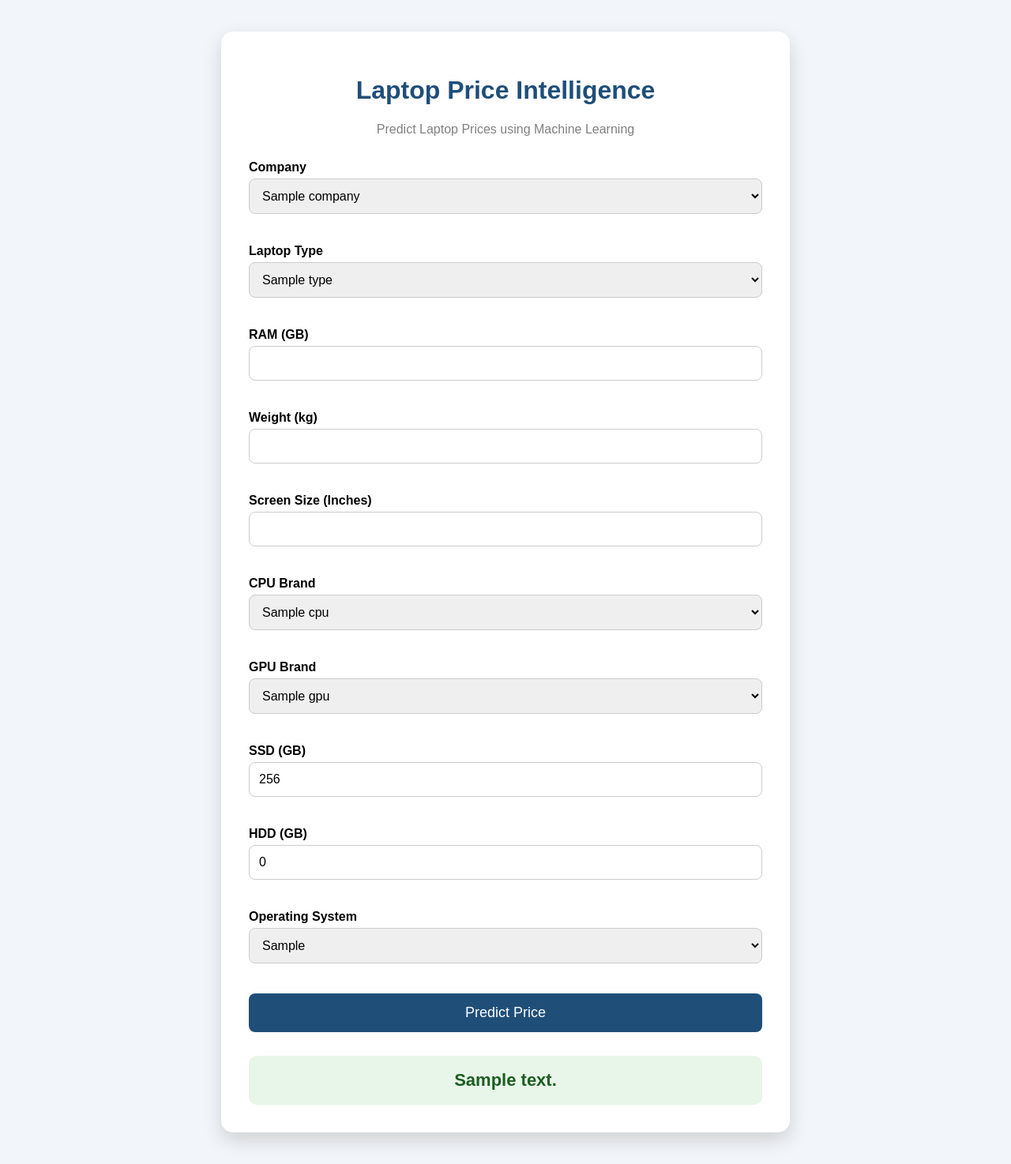
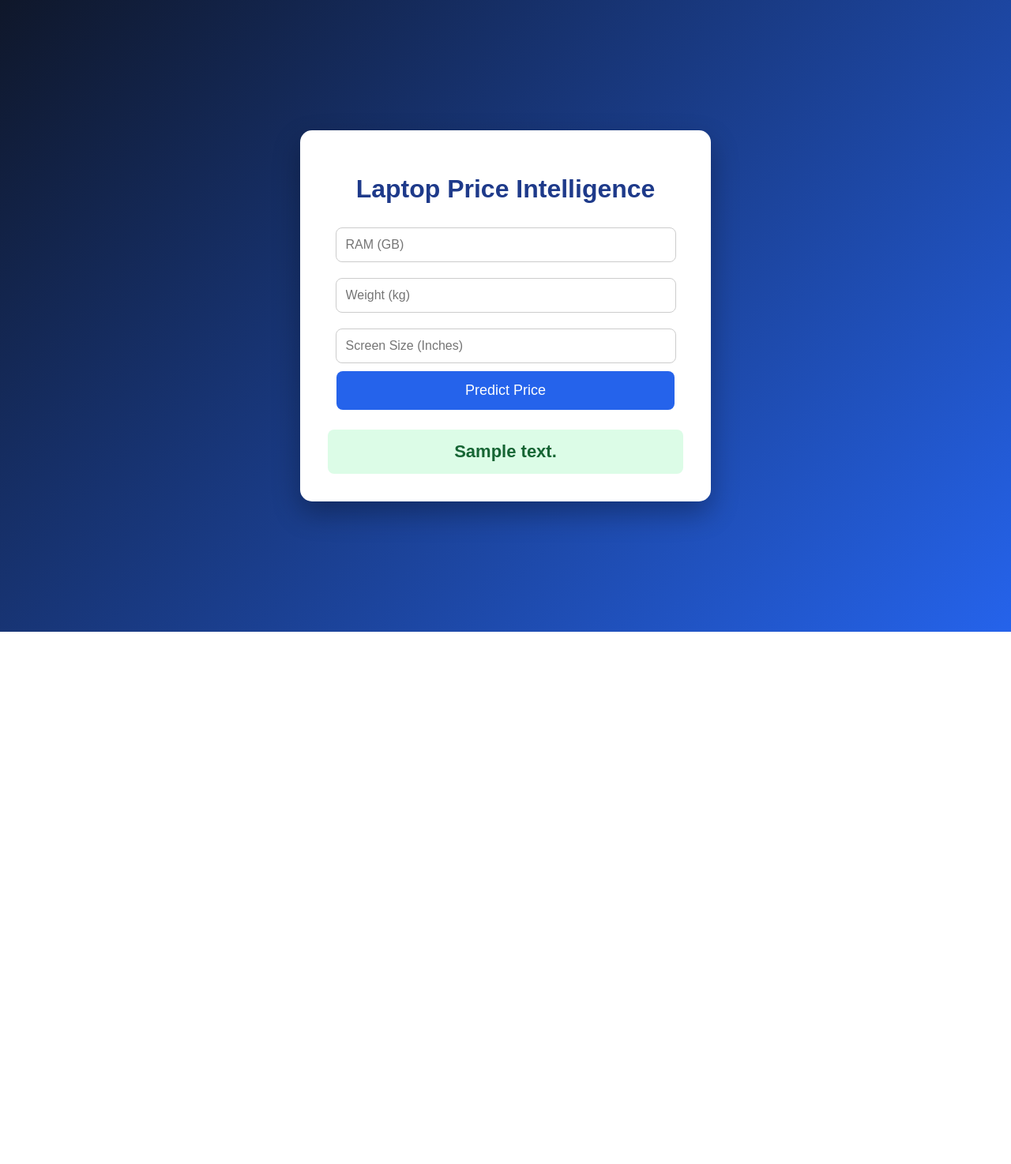
Before and after one commit to soamsanket12345-cloud/Laptop-Price-Intelligence, a Flask app: template templates/index.html in a window 1280 px wide. Shown: the whole page at 79% size. After the commit the page ends 800 px from the top, so only its background shows below. Run offline with Flask 3, Linux system fonts and the light colour scheme; the template is opened without the code that fills it: most values are stand-ins (such as "Sample title", 1, 10 or a date in 2020); parts of the project's set-up code (start-up, migrations or seed data) failed here and were passed over.

Commit message:
Modern UI redesign

```diff
--- a/static/style.css
+++ b/static/style.css
@@ -2,111 +2,59 @@ body{
     margin:0;
     padding:0;
     font-family:Arial, Helvetica, sans-serif;
-    background:#f2f5f9;
+    background:linear-gradient(135deg,#0f172a,#2563eb);
+    display:flex;
+    justify-content:center;
+    align-items:center;
+    min-height:100vh;
 }
 
 .container{
-
-    width:650px;
-
-    margin:40px auto;
-
     background:white;
-
+    width:450px;
     padding:35px;
-
     border-radius:15px;
-
-    box-shadow:0 10px 25px rgba(0,0,0,0.15);
-
+    box-shadow:0 15px 35px rgba(0,0,0,0.3);
+    text-align:center;
 }
 
 h1{
-
-    text-align:center;
-
-    color:#1f4e79;
-
+    color:#1e3a8a;
+    margin-bottom:20px;
 }
 
-.subtitle{
-
-    text-align:center;
-
-    color:gray;
-
-    margin-bottom:30px;
-
-}
-
-label{
-
-    font-weight:bold;
-
-}
-
-input,select{
-
-    width:100%;
-
+input{
+    width:90%;
     padding:12px;
-
-    margin-top:5px;
-
-    margin-bottom:20px;
-
+    margin:10px 0;
     border-radius:8px;
-
     border:1px solid #ccc;
-
     font-size:16px;
-
-    box-sizing:border-box;
-
 }
 
 button{
-
-    width:100%;
-
-    background:#1f4e79;
-
+    width:95%;
+    padding:14px;
+    border:none;
+    border-radius:8px;
+    background:#2563eb;
     color:white;
-
-    padding:14px;
-
-    border:none;
-
-    border-radius:8px;
-
     font-size:18px;
-
     cursor:pointer;
-
+    transition:.3s;
 }
 
 button:hover{
-
-    background:#163b5c;
-
+    background:#1d4ed8;
+    transform:scale(1.03);
 }
 
 .result{
-
-    margin-top:30px;
-
-    background:#e8f5e9;
-
-    color:#1b5e20;
-
-    text-align:center;
-
-    padding:18px;
-
+    margin-top:25px;
+    background:#dcfce7;
+    color:#166534;
+    padding:15px;
+    border-radius:8px;
     font-size:22px;
-
-    border-radius:10px;
-
     font-weight:bold;
-
 }
--- a/templates/index.html
+++ b/templates/index.html
@@ -2,8 +2,12 @@
 <html>
 
 <head>
+
     <title>Laptop Price Intelligence</title>
-    <link rel="stylesheet" href="{{ url_for('static', filename='style.css') }}">
+
+    <link rel="stylesheet"
+          href="{{ url_for('static', filename='style.css') }}">
+
 </head>
 
 <body>
@@ -12,92 +16,44 @@
 
 <h1>Laptop Price Intelligence</h1>
 
-<p class="subtitle">
-Predict Laptop Prices using Machine Learning
-</p>
-
 <form action="/predict" method="POST">
 
-<label>Company</label>
-<select name="company">
-{% for company in companies %}
-<option value="{{ company }}">{{ company }}</option>
-{% endfor %}
-</select>
+<input
+type="number"
+name="ram"
+placeholder="RAM (GB)"
+required>
 
-<br><br>
+<input
+type="number"
+step="0.01"
+name="weight"
+placeholder="Weight (kg)"
+required>
 
-<label>Laptop Type</label>
-<select name="typename">
-{% for type in types %}
-<option value="{{ type }}">{{ type }}</option>
-{% endfor %}
-</select>
-
-<br><br>
-
-<label>RAM (GB)</label>
-<input type="number" name="ram" required>
-
-<br><br>
-
-<label>Weight (kg)</label>
-<input type="number" step="0.01" name="weight" required>
-
-<br><br>
-
-<label>Screen Size (Inches)</label>
-<input type="number" step="0.1" name="inches" required>
-
-<br><br>
-
-<label>CPU Brand</label>
-<select name="cpu">
-{% for cpu in cpus %}
-<option value="{{ cpu }}">{{ cpu }}</option>
-{% endfor %}
-</select>
-
-<br><br>
-
-<label>GPU Brand</label>
-<select name="gpu">
-{% for gpu in gpus %}
-<option value="{{ gpu }}">{{ gpu }}</option>
-{% endfor %}
-</select>
-
-<br><br>
-
-<label>SSD (GB)</label>
-<input type="number" name="ssd" value="256">
-
-<br><br>
-
-<label>HDD (GB)</label>
-<input type="number" name="hdd" value="0">
-
-<br><br>
-
-<label>Operating System</label>
-<select name="os">
-{% for os in os_list %}
-<option value="{{ os }}">{{ os }}</option>
-{% endfor %}
-</select>
-
-<br><br>
+<input
+type="number"
+step="0.1"
+name="inches"
+placeholder="Screen Size (Inches)"
+required>
 
 <button type="submit">
+
 Predict Price
+
 </button>
 
 </form>
 
 {% if prediction_text %}
+
 <div class="result">
-    {{ prediction_text }}
+
+{{ prediction_text }}
+
 </div>
+
 {% endif %}
 
 </div>
```
